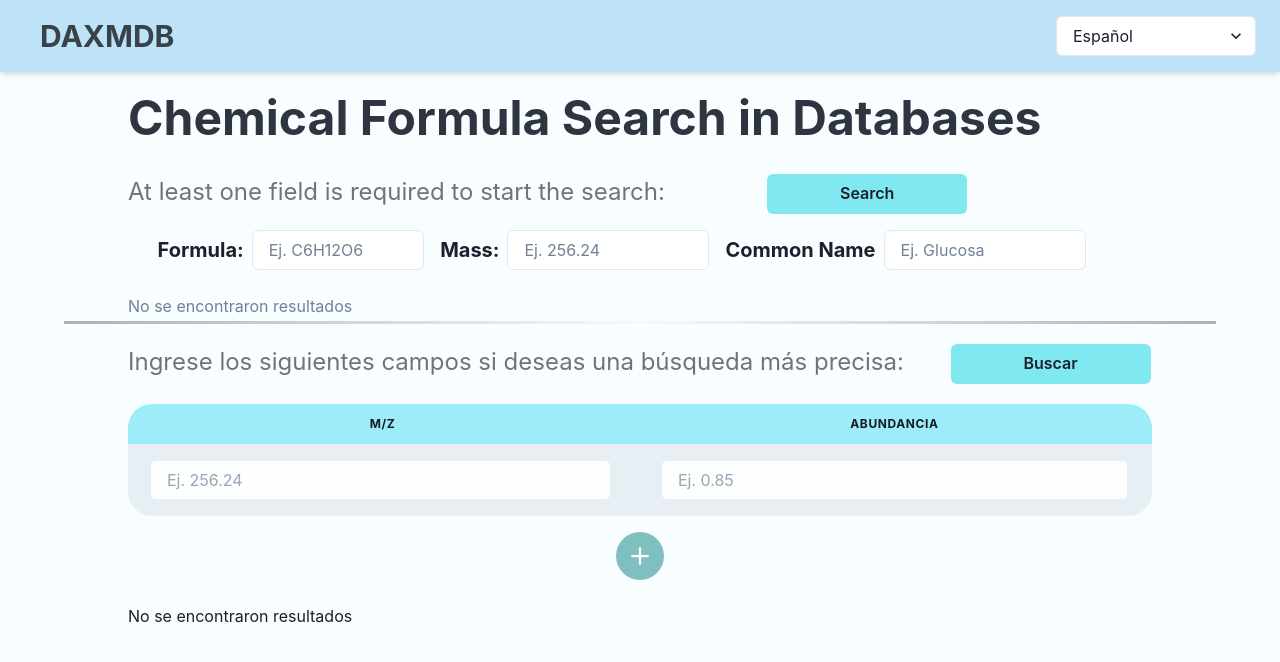
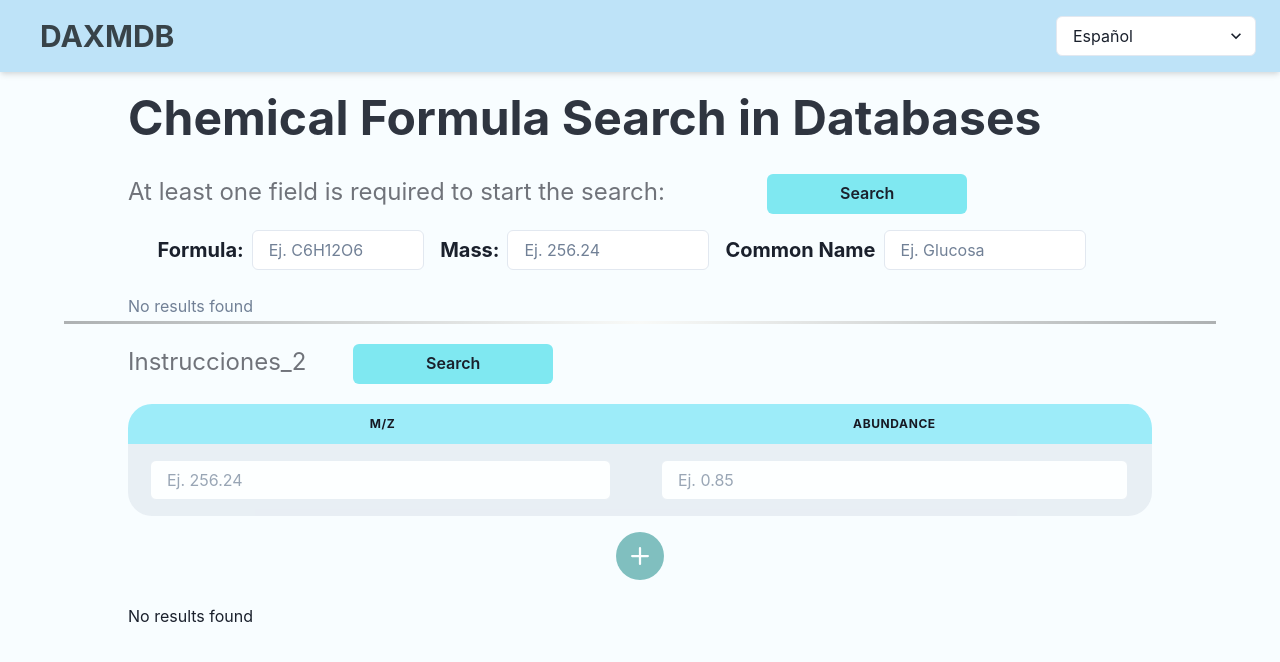
Before and after one commit to DesireeCG/DAXMDB, a React (Vite) app: page / in a window 1280 px wide. Shown: the top 662 px of the page. Built offline with nearby package versions, Linux system fonts and the light colour scheme.

Commit message:
traduccion_1

```diff
--- a/src/components/Campos1.jsx
+++ b/src/components/Campos1.jsx
@@ -68,13 +68,13 @@ export function Campos1({ onBuscar }) {
             {isLoading ? (
                 <VStack mt="6" spacing="4" align="center">
                     <Spinner color="teal.600" size="xl" />
-                    <Text color="teal.600">Loading...</Text>
+                    <Text color="teal.600">{t("Cargando")}</Text>
                 </VStack>
             ) : (
                 resultados.length > 0 ? (
                     <Resultados datos={resultados} />
                 ) : (
-                    <Text mt="6" color="gray.500">No se encontraron resultados</Text>
+                    <Text mt="6" color="gray.500">{t("No_resultados")}</Text>
                 )
             )}
         </Box>
--- a/src/components/Campos2.jsx
+++ b/src/components/Campos2.jsx
@@ -70,11 +70,11 @@ export function Campos2() {
             {/* Título y botón de búsqueda */}
             <Flex gap="4">
                 <Text fontSize="1.5rem" fontWeight="normal" color="gray.900" opacity="0.6">
-                    Ingrese los siguientes campos si deseas una búsqueda más precisa:
+                    {t("Instrucciones_2")}
                 </Text>
                 <Box marginLeft="3%">
                     <Button bgColor="#7FE8F1" w="200px" onClick={handleSearch}>
-                        Buscar
+                        {t("buscar")}
                     </Button>
                 </Box>
             </Flex>
@@ -85,7 +85,7 @@ export function Campos2() {
                     <Thead>
                         <Tr bg="cyan.200">
                             <Th textColor="gray.900" textAlign="center">m/z</Th>
-                            <Th textColor="gray.900" textAlign="center">Abundancia</Th>
+                            <Th textColor="gray.900" textAlign="center">{t("Abundancia")}</Th>
                         </Tr>
                     </Thead>
                     {/* Se agrega maxHeight y overflow para hacer scroll vertical si es necesario */}
@@ -135,7 +135,7 @@ export function Campos2() {
             {resultados.length > 0 ? (
                 <Resultados datos={resultados} />
             ) : (
-                <Text mt="6" color="gray.800">No se encontraron resultados</Text>
+                <Text mt="6" color="gray.800">{t("No_resultados")}</Text>
             )}
             </Box>
 
--- a/src/locales/en/translation.json
+++ b/src/locales/en/translation.json
@@ -9,5 +9,11 @@
     "Resultados": "Resultados de la búsqueda: ",
     "nombre_comun": "Common Name",
     "formula": "Formula:",
-    "masa": "Mass:"
+    "masa": "Mass:",
+    "Cargando": "Loading...",
+    "No_resultados": "No results found",
+
+    "Instruccioness_2": "Enter the following fields if you want a more precise search:",
+    "Abundancia":"Abundance"
+
   }
--- a/src/locales/es/translation.json
+++ b/src/locales/es/translation.json
@@ -7,7 +7,12 @@
     "Instrucciones": "Se requiere al menos un campo para comenzar la búsqueda:",
     "nombre_comun": "Nombre Común",
     "formula": "Fórmula:",
-    "masa": "Masa:"
+    "masa": "Masa:",
+    "Cargando": "Cargando...",
+    "No_resultados":"No se encontraron resultados",
+
+    "Instrucciones2": "Ingrese los siguientes campos si deseas una búsqueda más precisa:",
+    "Abundancia":"Abundancia"
 
 
   }
```
